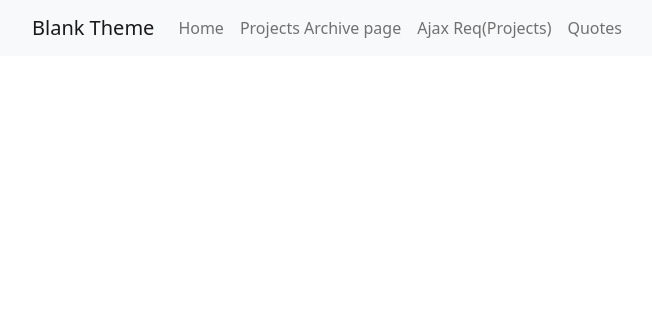
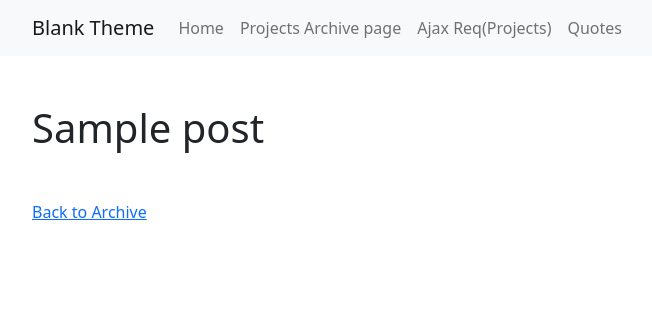
Before and after one commit to khanzahid/WP-Blank-Project, a WordPress theme: template themes/blanktheme/single.php in a window 1280 px wide. Shown: the top 316 px of the page, without its empty margins (50-702 px from the left). Run offline with PHP 8.4 and a stand-in for WordPress, Linux system fonts and the light colour scheme; the site name, menu and one post (Sample post) are stand-ins, and other content is empty.

Commit message:
Update single.php

```diff
--- a/themes/blanktheme/single.php
+++ b/themes/blanktheme/single.php
@@ -5,7 +5,9 @@ if ( ! defined( 'ABSPATH' ) ) {
 get_header();
 ?>
 
+<h1 class="mt-5 mb-5"><?=get_the_title();?></h1>
 
+<a href="<?=get_home_url();?>/projects/">Back to Archive</a>
 <?php
 get_footer();
 ?>
```
